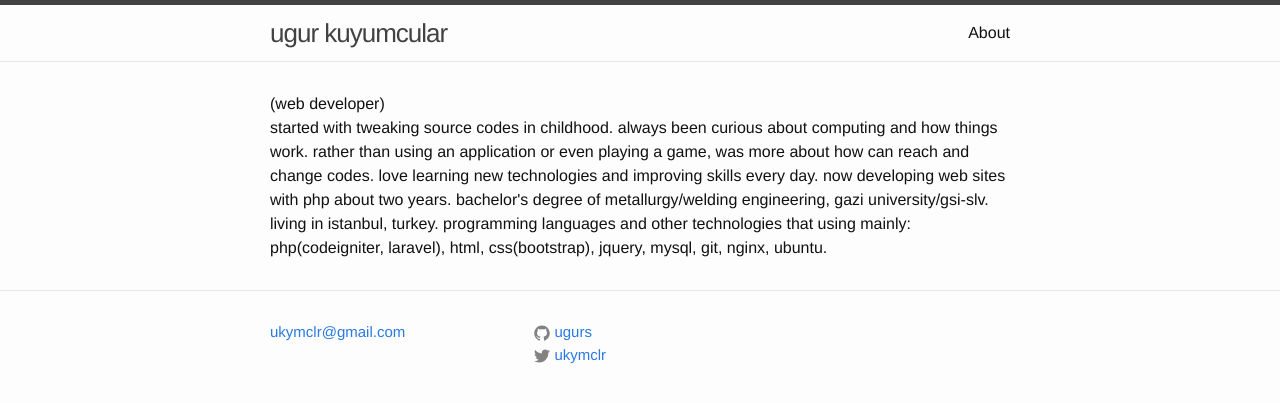
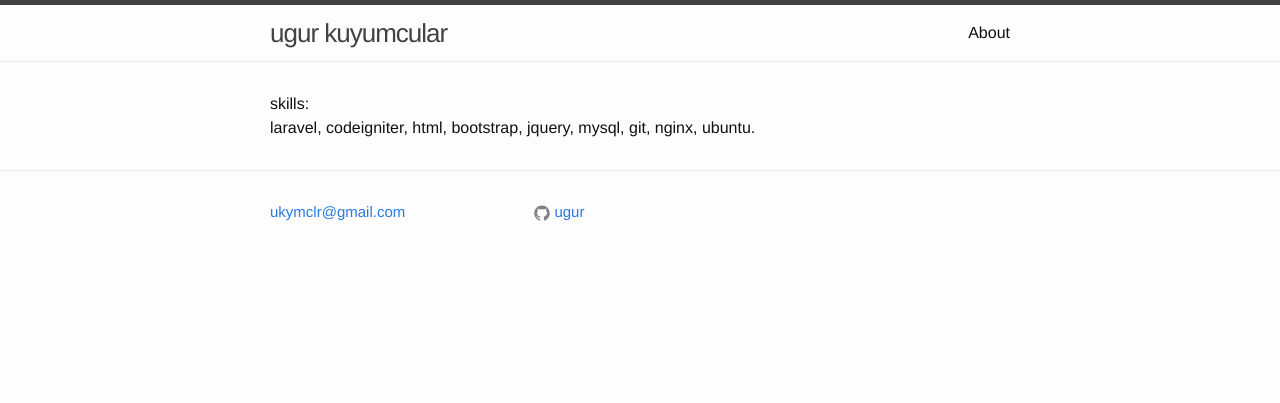
Before and after one commit to ugur/ugur.github.io, a Jekyll site: the page built from index.html, in a window 1280 px wide. Shown: the top 403 px of the page. Built offline with Jekyll 4.4.1, drawn with Linux system fonts in a browser that asks for light colours.

Commit message:
small fixs

```diff
--- a/_config.yml
+++ b/_config.yml
@@ -5,8 +5,8 @@ description: > # this means to ignore newlines until "baseurl:"
 
 baseurl: "" # the subpath of your site, e.g. /blog/
 url: "http://yourdomain.com" # the base hostname & protocol for your site
-twitter_username: ukymclr
-github_username:  ugurs
+linkedin_username: ukymclr
+github_username:  ugur
 
 # Build settings
 markdown: kramdown
--- a/_includes/footer.html
+++ b/_includes/footer.html
@@ -30,7 +30,7 @@
 
           {% if site.twitter_username %}
           <li>
-            <a href="https://twitter.com/{{ site.twitter_username }}">
+            <a href="https://linkedin.com/in/{{ site.linkedin_username }}">
               <span class="icon  icon--twitter">
                 <svg viewBox="0 0 16 16">
                   <path fill="#828282" d="M15.969,3.058c-0.586,0.26-1.217,0.436-1.878,0.515c0.675-0.405,1.194-1.045,1.438-1.809
@@ -38,7 +38,7 @@
                 </svg>
               </span>
 
-              <span class="username">{{ site.twitter_username }}</span>
+              <span class="username">{{ linkedin }}</span>
             </a>
           </li>
           {% endif %}
--- a/index.html
+++ b/index.html
@@ -3,23 +3,11 @@ layout: default
 published: true
 ---
 
-
-
-
 <div class="home">
 
 
-(web developer) <br>
-started with tweaking source codes in childhood.
-always been curious about computing and how things work.
-rather than using an application or even playing a game, was more about how can reach and change codes.
-love learning new technologies and improving skills every day.
-now developing web sites with php about two years.
-bachelor's degree of metallurgy/welding engineering, gazi university/gsi-slv.
-living in istanbul, turkey.
-
-programming languages and other technologies that using mainly:
-php(codeigniter, laravel), html, css(bootstrap), jquery, mysql, git, nginx, ubuntu.
+skills:<br>
+laravel, codeigniter, html, bootstrap, jquery, mysql, git, nginx, ubuntu.
 
   <!--<ul class="post-list">
     {% for post in site.posts %}
```
Also changed, not shown: about.md (+4 -10 lines).
